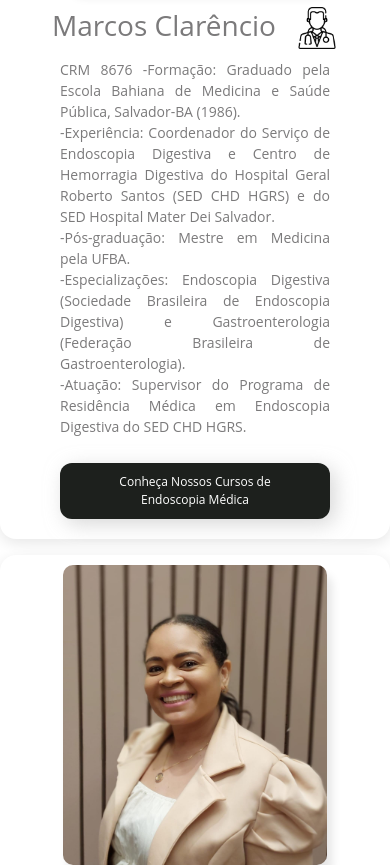
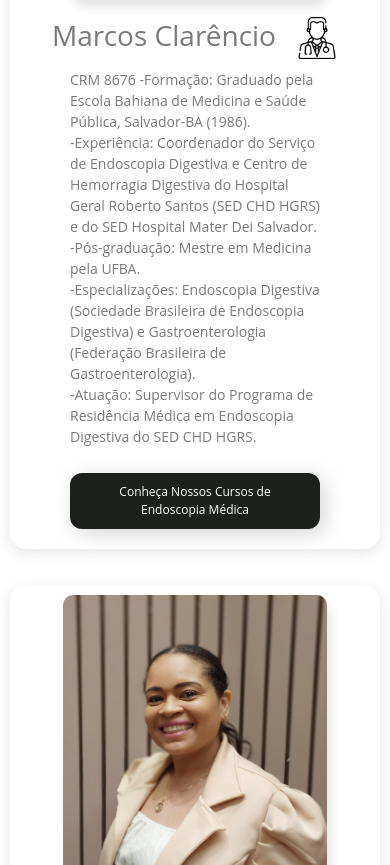
Before and after one commit to LucasVieiraaaa/Endo, a website: page index.html in a window 390 px wide. Shown: the part 1135-2000 px from the top of the page. Drawn offline with nearby package versions, Linux system fonts and the light colour scheme.

Commit message:
Responsivity update

```diff
--- a/global.css
+++ b/global.css
@@ -448,6 +448,15 @@ footer p {
     animation-fill-mode: forwards;
 }
 
+@media (max-width: 1085px){
+    .shadow-box {
+        width: auto;
+    }
+    .content{
+        padding-left: 2%;
+    }
+}
+
 @media (max-width: 920px) {
     .btn {
         text-align: center;
@@ -501,7 +510,10 @@ footer p {
         flex-direction: column;
         padding: 10px;
         padding-right: 10px;
-
+        margin: 10px;
+    }
+    .text-justify{
+        text-align: left !important;
     }
 
     .content-image {
@@ -546,6 +558,9 @@ footer p {
     }
 }
 
+@media (max-width: 853px) {
+
+}
 @media (max-width: 480px) {
     header {
         display: flex;
--- a/script.js
+++ b/script.js
@@ -63,7 +63,7 @@ document.addEventListener("DOMContentLoaded", function() {
 });
 
 //Versão do Sistema
-let version = "0.213v";
+let version = "0.214v";
 document.getElementById('systemVersion').textContent = version;
 
 //Redes-Sociais
```
Also changed, not shown: index.html (+4 -4 lines), src/pages/EnfermagemEndo/enfermagemEndo.html (+2 -1 lines), src/pages/MedicinaEndo/medicinaEndo.html (+1 -1 lines).
